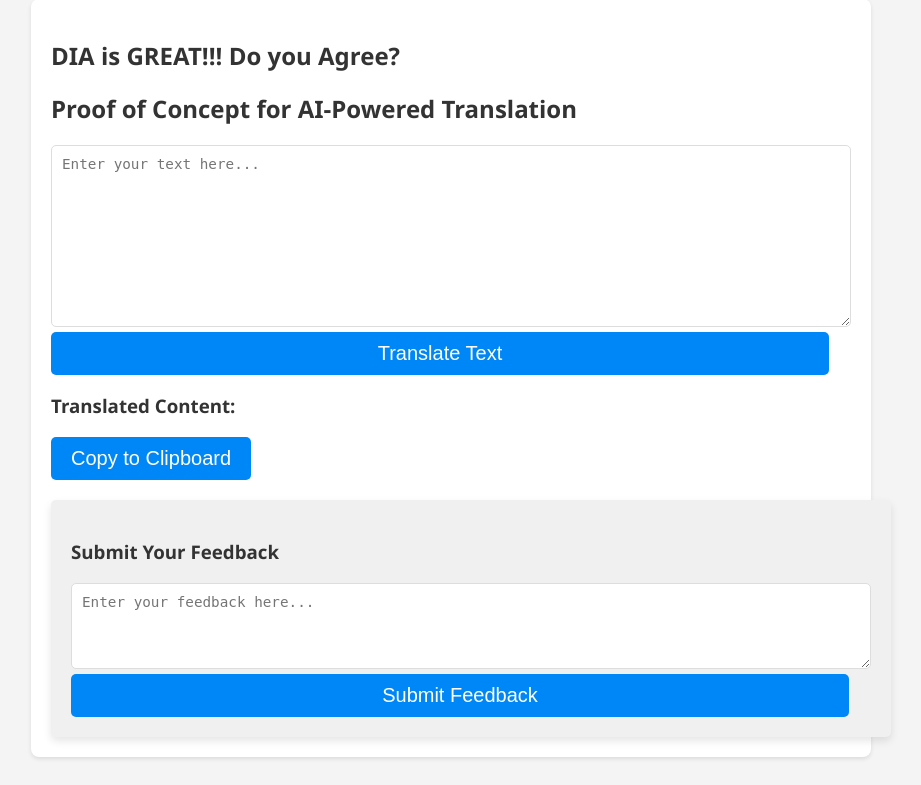
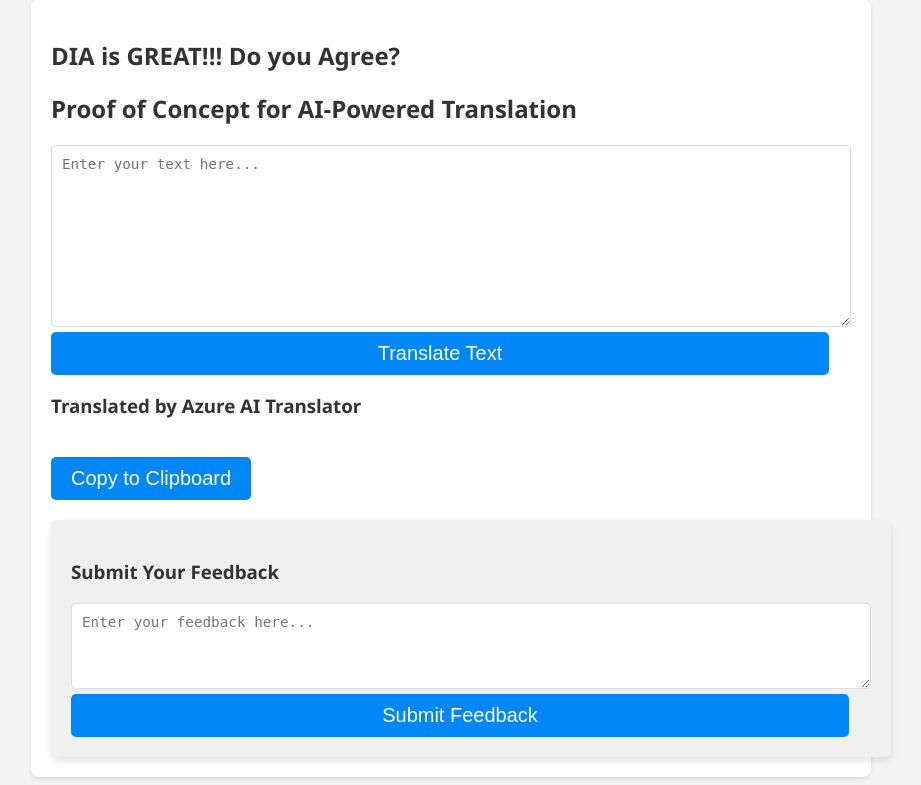
Before and after one commit to sxh771/ai-translations-dia, a Flask app: page / in a window 1280 px wide. Shown: the part 21-806 px from the top of the page, without its empty margins (189-1110 px from the left). Before the commit the page ends 780 px from the top, so only its background shows below. Run offline with Flask 3, Linux system fonts and the light colour scheme; parts of the project's set-up code (start-up, migrations or seed data) failed here and were passed over.

Commit message:
moved the "Copy to Clipboard" button a bit down from the translated content.

```diff
--- a/templates/index.html
+++ b/templates/index.html
@@ -21,6 +21,10 @@
         border-radius: 5px;
         border: 1px solid #ddd;
         width: calc(100% - 22px); /* Adjust width to account for padding and border */
+    }
+
+    #copyButton {
+        margin-top: 20px; /* Adjust the value as needed */
     }
 
         /* Additional styling for improved UI */
@@ -71,7 +75,7 @@
             </form>
 
             <!-- <div id="file_name">No file selected</div> -->
-            <h3 class="translated-header">Translated Content:</h3>
+            <h3 class="translated-header">Translated by Azure AI Translator</h3>
             <div id="translated_content"></div>
             <button id="copyButton">Copy to Clipboard</button>
             <div id="feedback_form">
```
